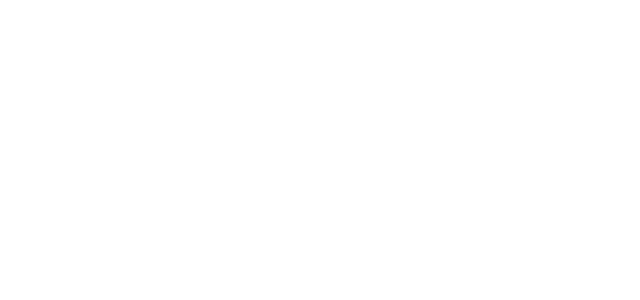
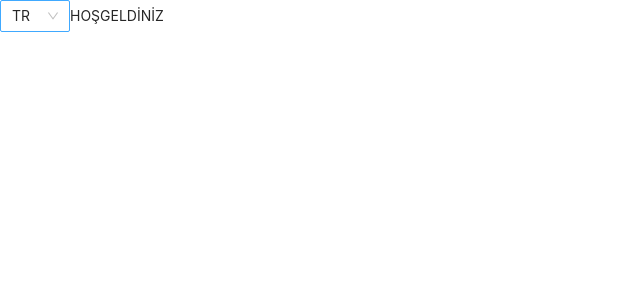
Before and after one commit to resatyavcin/pro-intern-client, a Next.js app: page / in a window 1280 px wide. Shown: the top 300 px of the page, without its empty margins (0-640 px from the left). Built offline with nearby package versions, Linux system fonts and the light colour scheme.

Commit message:
translate added

```diff
--- /dev/null
+++ b/common/locales/en/translation.ts
@@ -0,0 +1,3 @@
+export const translationEN = {
+    WELCOME: 'WELCOME'
+}
--- /dev/null
+++ b/common/locales/tr/translation.ts
@@ -0,0 +1,3 @@
+export const translationTR = {
+    WELCOME: 'HOŞGELDİNİZ'
+}
--- /dev/null
+++ b/common/locales/translate.ts
@@ -0,0 +1,20 @@
+import { translationEN } from './en/translation';
+import { translationTR } from './tr/translation';
+
+export type languages = 'TR' | 'EN';
+
+export const allLanguages: languages[]  = ['TR', 'EN'];
+
+export const resourceLanguage = {
+  translationEN,
+  translationTR
+}
+
+export const init = (label: languages) => {
+  switch (label) {
+    case 'TR':
+      return resourceLanguage.translationTR;
+    case 'EN':
+      return resourceLanguage.translationEN;
+  }
+};
--- /dev/null
+++ b/context/LanguageContext.tsx
@@ -0,0 +1,27 @@
+//Import React
+import { useState, createContext } from 'react';
+
+//Import Provider
+import { IntlProvider } from 'react-intl';
+import { init, languages } from '../common/locales/translate';
+
+export const LanguageContext = createContext();
+
+export const LanguageProvider = (props: any) => {
+  const { children } = props;
+
+  const [switchLang, setSwitchLang] = useState<languages>('TR');
+
+  const values = {
+    switchLang,
+    setSwitchLang
+  };
+
+  return (
+    <LanguageContext.Provider value={values}>
+      <IntlProvider messages={init(switchLang)} locale={switchLang} defaultLocale={switchLang}>
+        {children}
+      </IntlProvider>
+    </LanguageContext.Provider>
+  );
+};
--- /dev/null
+++ b/core/AuthLayout.tsx
@@ -0,0 +1,9 @@
+import React from 'react';
+
+const AuthLayout = (props: any) => {
+  const { children } = props;
+
+  return <div>{children}</div>;
+};
+
+export default AuthLayout;
--- a/package.json
+++ b/package.json
@@ -14,6 +14,7 @@
   },
   "dependencies": {
     "antd": "^4.18.9",
+    "i18next": "^21.6.12",
     "next": "12.1.0",
     "react": "17.0.2",
     "react-dom": "17.0.2",
--- a/pages/_app.tsx
+++ b/pages/_app.tsx
@@ -1,8 +1,19 @@
-import '../assets/styles/globals.scss';
+//Next & React Imports
 import type { AppProps } from 'next/app';
 
+//Provider
+import { LanguageProvider } from '../context/LanguageContext';
+
+//Styles
+import '../assets/styles/globals.scss';
+import 'antd/dist/antd.css';
+
 function MyApp({ Component, pageProps }: AppProps) {
-  return <Component {...pageProps} />;
+  return (
+    <LanguageProvider>
+      <Component {...pageProps} />
+    </LanguageProvider>
+  );
 }
 
 export default MyApp;
--- a/pages/index.tsx
+++ b/pages/index.tsx
@@ -1,7 +1,36 @@
 import type { NextPage } from 'next';
+import { useContext, useEffect } from 'react';
+
+import AuthLayout from '../core/AuthLayout';
+import { LanguageContext } from '../context/LanguageContext';
+
+import { Select } from 'antd';
+
+import { FormattedMessage } from 'react-intl';
+import { allLanguages, languages } from '../common/locales/translate';
+
+const { Option } = Select;
 
 const Home: NextPage = () => {
-  return <div></div>;
+  const { switchLang, setSwitchLang } = useContext(LanguageContext);
+
+  function handleChange(value: languages) {
+    setSwitchLang(value);
+  }
+
+  return (
+    <AuthLayout>
+      <Select defaultValue={switchLang} style={{ width: 70 }} onChange={handleChange}>
+        {allLanguages.map((language) => (
+          <Option key={language} label={language}>
+            {language}
+          </Option>
+        ))}
+      </Select>
+
+      <FormattedMessage id="WELCOME" />
+    </AuthLayout>
+  );
 };
 
 export default Home;
```
Also changed, not shown: 1 other file (tests, documents, lock files or other folders).
